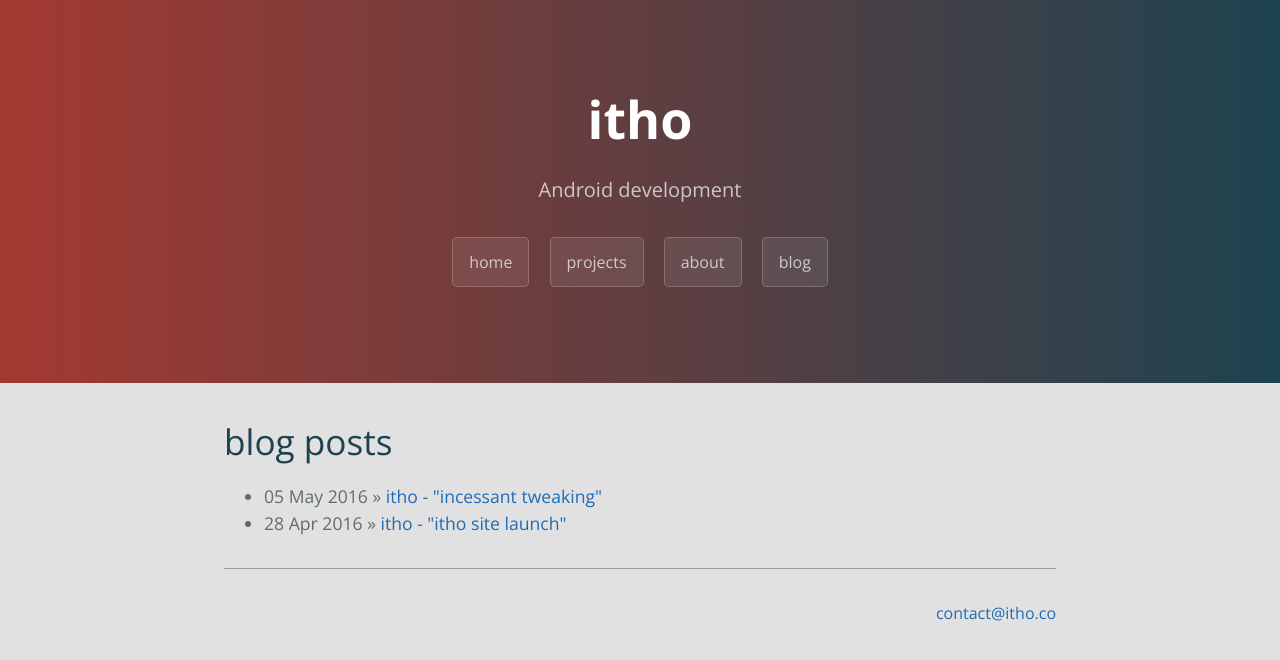
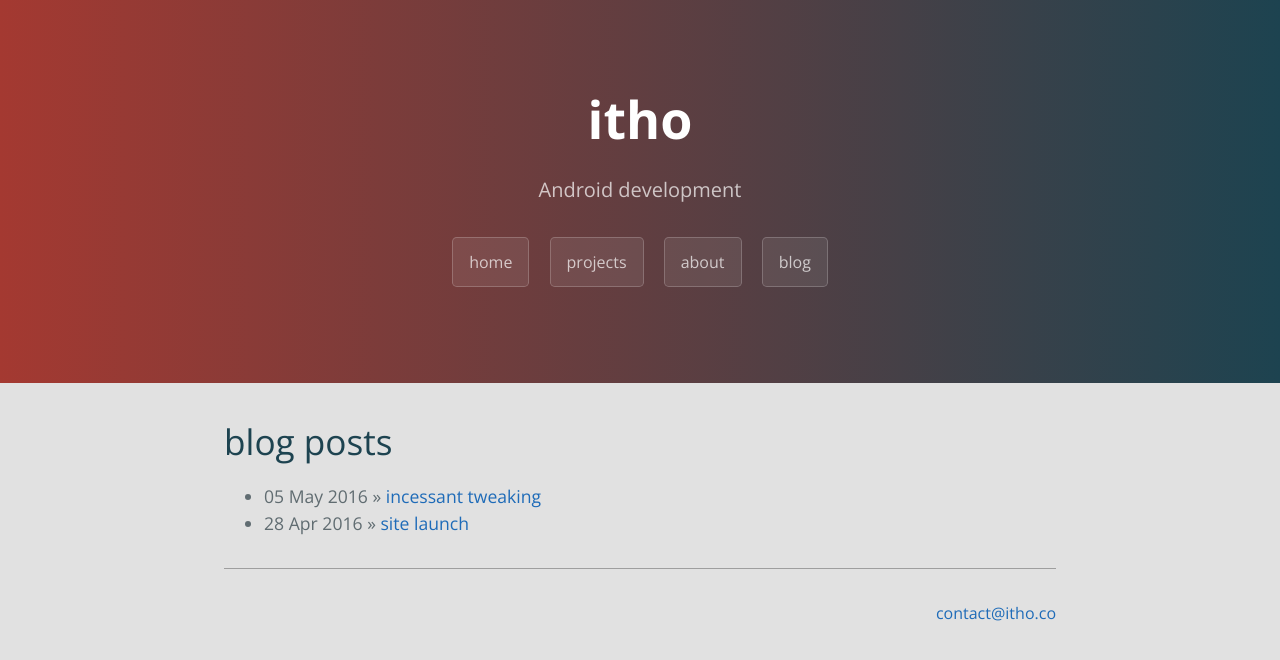
Before and after one commit to itho/itho.github.io, a Jekyll site: the page built from blog/index.html, in a window 1280 px wide. Shown: the top 660 px of the page. Built offline with Jekyll 4.4.1, drawn with Linux system fonts in a browser that asks for light colours; some web fonts are replaced.

Commit message:
Update index.html

```diff
--- a/blog/index.html
+++ b/blog/index.html
@@ -5,6 +5,6 @@ title:  itho - blog posts
 <h1>blog posts</h1>
 <ul class="posts">
   {% for post in site.posts %}
-    <li><span class="post-date">{{ post.date | date_to_string }}</span> » <a href="{{ post.url }}" title="{{ post.title }}">{{ post.title }}</a></li>
+    <li><span class="post-date">{{ post.date | date_to_string }}</span> » <a href="{{ post.url }}" title="{{ post.header }}">{{ post.header }}</a></li>
   {% endfor %}
 </ul>
```
